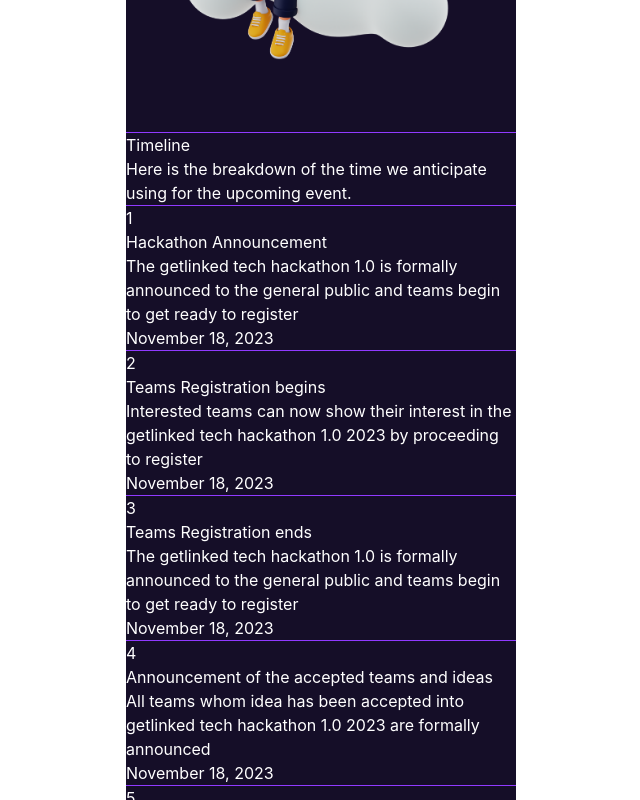
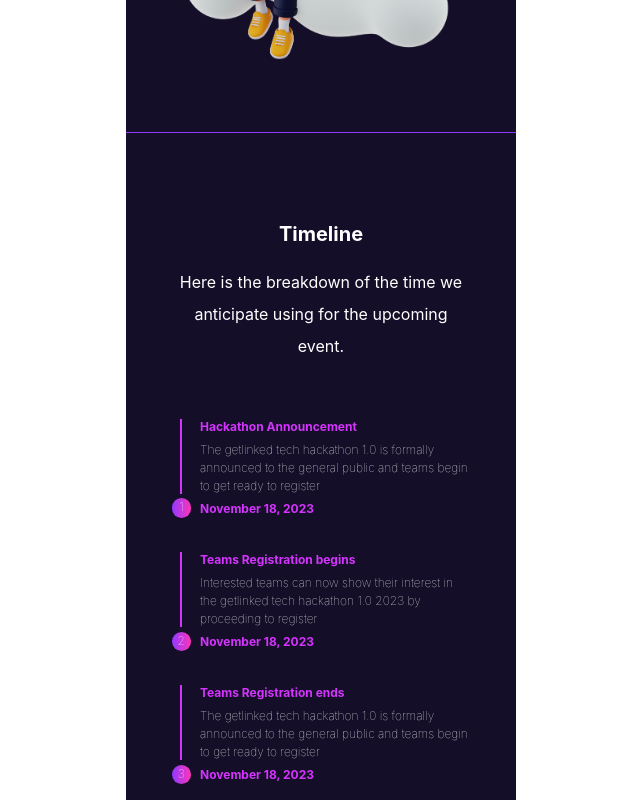
Before and after one commit to lexzee/getlinked, a React (Vite) app: page / in a window 1280 px wide. Shown: the part 4460-5260 px from the top of the page, without its empty margins (319-959 px from the left). Built offline with nearby package versions, Linux system fonts and the light colour scheme.

Commit message:
Styling: Timelines

```diff
--- a/src/components/Timeline.jsx
+++ b/src/components/Timeline.jsx
@@ -43,11 +43,11 @@ const Timeline = () => {
           <p>{key + 1}</p>
         </div>
         <div className="content">
-          <p className="focus">
+          <p className="emp">
           {data.event}
           </p>
           <p>{data.details}</p>
-          <p className="focus">
+          <p className="emp">
           {data.date}
           </p>
         </div>
@@ -57,7 +57,7 @@ const Timeline = () => {
   return (
     <div className="timeline">
       <section className="timeline1">
-        <h1>Timeline</h1>
+        <h2>Timeline</h2>
         <p>Here is the breakdown of the time we anticipate using for the upcoming event.</p>
       </section>
 
--- a/src/scss/_mobile.scss
+++ b/src/scss/_mobile.scss
@@ -230,6 +230,77 @@
           font-size: 20px;
           color: $pink;
           cursor: pointer;
+        }
+      }
+    }
+  }
+
+  .timeline{
+    padding: 45.68px;
+
+    hr{
+      border: none;
+      border-left: 2px solid $pink;
+      // height: 77px;
+      height: 75px;
+      // margin: auto 19px 0 auto;
+    }
+
+    .timeline1{
+      text-align: center;
+      margin-top: 40px;
+
+      h2{
+        font-size: 20px;
+        font-weight: bold;
+        margin-bottom: 17px;
+      }
+
+      p{
+        margin-bottom: 56px;
+        line-height: 2;
+      }
+    }
+
+    .timeline2{
+      p{
+        font-size:  12px;
+        font-weight: 100;
+      }
+      .emp{
+        color: $pink;
+        font-weight: bold;
+      }
+
+      .timelines{
+        display: flex;
+        justify-content: center;
+        align-items: flex-end;
+        margin-bottom: 33.37px;
+
+        .bullet{
+          display: flex;
+          flex-direction: column;
+          align-items: center;
+          margin-right: 9px;
+
+          p{
+            width: 19.32px;
+            height: 19.32px;
+            border-radius: 100%;
+            background: $primaryColor;
+            text-align: center;
+            margin-top: 4.68px;
+          }
+        }
+
+        .content{
+          p:nth-child(1){
+            margin-bottom: 5px;
+          }
+          p:nth-child(3){
+            margin-top: 5px;
+          }
         }
       }
     }
```
